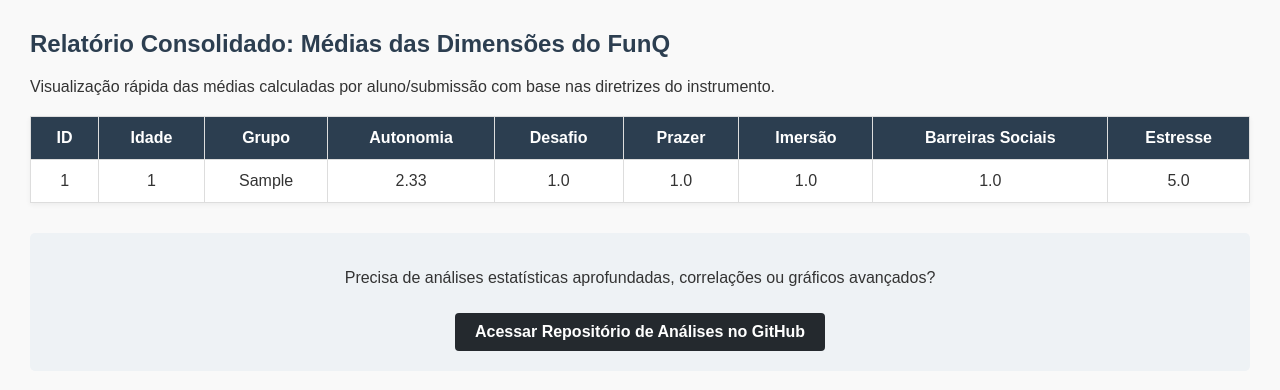
After one commit to Anthony-Hilario/FormularioFunQ, a Django app: page /admin-painel/relatorio-medias/ in a window 1280 px wide. The commit adds this page. Shown: the top 390 px of the page. Run offline with Django 3.2, Linux system fonts and the light colour scheme; a user stored in the database is signed in; tables that the repository leaves empty hold one stand-in row (values such as "Sample post").

Commit message:
botao/template relatorio-medias

```diff
--- a/QuestionarioFormFunQ/urls.py
+++ b/QuestionarioFormFunQ/urls.py
@@ -15,4 +15,5 @@ urlpatterns = [
     path('admin/', admin.site.urls),
     path('admin-painel/exportar-pdf/', views.exportar_pdf_formulario, name='gerar_pdf_questionario'),
     path('admin-painel/exportar-csv/', views.exportar_csv_respostas, name='exportar_csv_respostas'),
+    path('admin-painel/relatorio-medias/', views.relatorio_medias_dimensoes, name='relatorio_medias'),
 ]
--- a/anotacoes.txt
+++ b/anotacoes.txt
@@ -6,7 +6,7 @@ Anotações:
 <script src="{% static 'js/script.js' %}"></script>
 <img src="{% static 'img/nome_img.png' %}" alt="Logo do Projeto">
 
-Questões Reversed: 4, 5, 16, 17 e 18.
+Questões Reversed: 2, 16, 17 e 18.
 
 Administradores cadastrados (SuperUsers):
 Nome: anthony
--- /dev/null
+++ b/app_FormularioFunQ/templates/admin/relatorio_medias.html
@@ -0,0 +1,66 @@
+<!DOCTYPE html>
+<html lang="pt-br">
+<head>
+    <meta charset="UTF-8">
+    <title>Relatório de Médias - FunQ</title>
+    <style>
+        body { font-family: Arial, sans-serif; margin: 30px; background-color: #f9f9f9; color: #333; }
+        h2 { color: #2c3e50; }
+        table { width: 100%; border-collapse: collapse; background: #fff; margin-top: 20px; box-shadow: 0 2px 5px rgba(0,0,0,0.05); }
+        th, td { padding: 12px 15px; border: 1px solid #ddd; text-align: center; }
+        th { background-color: #2c3e50; color: white; }
+        tr:nth-child(even) { background-color: #f2f2f2; }
+        .footer-github { margin-top: 30px; padding: 20px; background: #eef2f5; border-radius: 5px; text-align: center; }
+        .btn { display: inline-block; padding: 10px 20px; background: #24292e; color: #fff; text-decoration: none; border-radius: 4px; font-weight: bold; margin-top: 10px; }
+        .btn:hover { background: #444; }
+    </style>
+</head>
+<body>
+
+    <h2>Relatório Consolidado: Médias das Dimensões do FunQ</h2>
+    <p>Visualização rápida das médias calculadas por aluno/submissão com base nas diretrizes do instrumento.</p>
+
+    <table>
+        <thead>
+            <tr>
+                <th>ID</th>
+                <th>Idade</th>
+                <th>Grupo</th>
+                <th>Autonomia</th>
+                <th>Desafio</th>
+                <th>Prazer</th>
+                <th>Imersão</th>
+                <th>Barreiras Sociais</th>
+                <th>Estresse</th>
+            </tr>
+        </thead>
+        <tbody>
+            {% for item in resultados_turma %}
+            <tr>
+                <td>{{ item.id }}</td>
+                <td>{{ item.idade }}</td>
+                <td>{{ item.grupo }}</td>
+                <td>{{ item.Autonomia }}</td>
+                <td>{{ item.Desafio }}</td>
+                <td>{{ item.Prazer }}</td>
+                <td>{{ item.Imersão }}</td>
+                <td>{{ item.Barreiras_Sociais }}</td>
+                <td>{{ item.Estresse }}</td>
+            </tr>
+            {% empty %}
+            <tr>
+                <td colspan="9">Nenhum dado encontrado.</td>
+            </tr>
+            {% endfor %}
+        </tbody>
+    </table>
+
+    <div class="footer-github">
+        <p>Precisa de análises estatísticas aprofundadas, correlações ou gráficos avançados?</p>
+        <a href="https://github.com/Anthony-Hilario/AnaliseDadosFunQ" target="_blank" class="btn">
+            Acessar Repositório de Análises no GitHub
+        </a>
+    </div>
+
+</body>
+</html>
--- a/app_FormularioFunQ/views.py
+++ b/app_FormularioFunQ/views.py
@@ -152,3 +152,57 @@ def exportar_pdf_formulario(request):
         return FileResponse(open(caminho_pdf, 'rb'), as_attachment=True, filename='Formulario_FunQ.pdf')
 
     raise Http404("Arquivo PDF não encontrado no servidor.")
+
+
+@staff_member_required
+def relatorio_medias_dimensoes(request):
+    # Dicionário mapeando as dimensões do FunQ às colunas correspondentes
+    dimensoes_map = {
+        'Autonomia': ['q1', 'q2', 'q3'],
+        'Desafio': ['q4', 'q5', 'q6'],
+        'Prazer': ['q7', 'q8', 'q9'],
+        'Imersão': ['q10', 'q11', 'q12'],
+        'Barreiras_Sociais': ['q13', 'q14', 'q15'],
+        'Estresse': ['q16', 'q17', 'q18'],
+    }
+
+    # Busca todas as respostas cadastradas, otimizando com select_related
+    respostas = RespostaFormulario.objects.select_related('aluno').all().order_by('id')
+
+    resultados_turma = []
+
+    for r in respostas:
+        dados_aluno = {
+            'id': r.id,
+            'idade': r.aluno.idade if r.aluno else 'N/A',
+            'grupo': r.grupo or 'Não informado',
+        }
+
+        # Calcula a média para cada uma das 6 dimensões
+        for nome_dimensao, colunas in dimensoes_map.items():
+            valores = []
+            for q_str in colunas:
+                # Extrai o número da questão (ex: 'q2' vira o inteiro 2)
+                q_num = int(q_str[1:])
+                valor = getattr(r, q_str)
+
+                if valor is not None:
+                    # Aplica a mesma regra de escore reverso que você já usa no salvamento
+                    if q_num in QUESTOES_REVERSAS:
+                        valor = (ESCALA_MAX + ESCALA_MIN) - valor
+                    valores.append(valor)
+
+            # Calcula a média aritmética da dimensão, se houver valores
+            if valores:
+                media = sum(valores) / len(valores)
+                dados_aluno[nome_dimensao] = round(media, 2)
+            else:
+                dados_aluno[nome_dimensao] = '-'
+
+        resultados_turma.append(dados_aluno)
+
+    context = {
+        'resultados_turma': resultados_turma,
+    }
+
+    return render(request, 'admin/relatorio_medias.html', context)
```
Also changed, not shown: app_FormularioFunQ/templates/admin/respostaformulario_change_list.html (+7 -1 lines).
